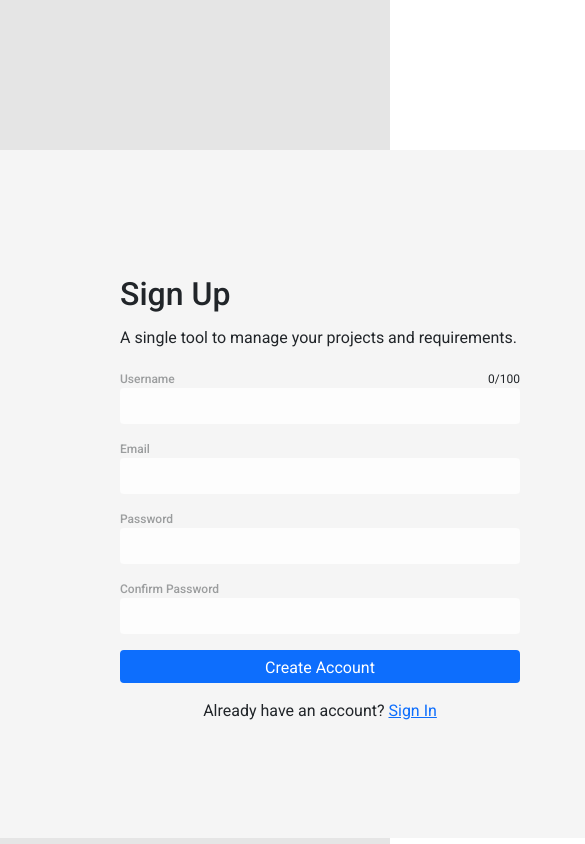
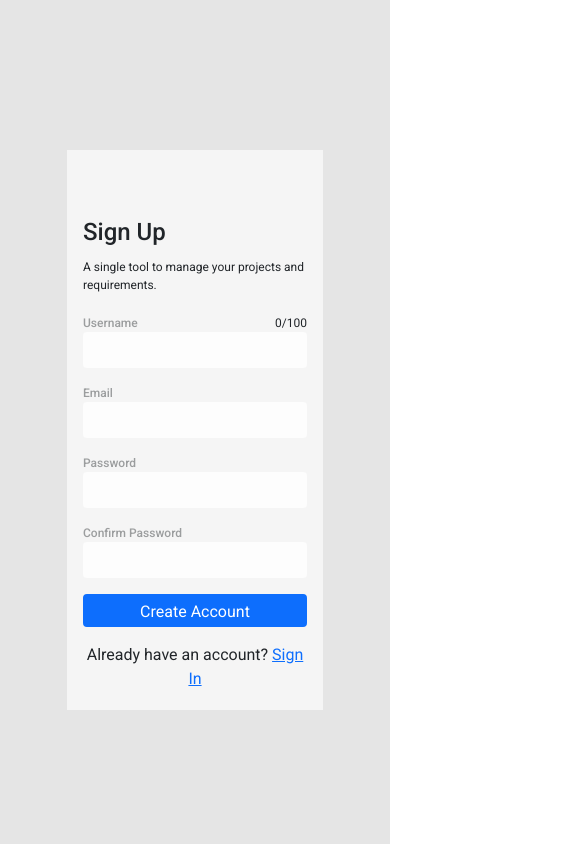
Before and after one commit to gmunilla14/Requirement-Host-frontend, a React (Create React App) app: page /signup in a window 390 px wide. Shown: the top 844 px of the page, 585 px wide, since content can reach past the window. Built offline with nearby package versions, Linux system fonts and the light colour scheme.

Commit message:
Make login pages responsive

```diff
--- a/src/components/auth/signup.js
+++ b/src/components/auth/signup.js
@@ -19,15 +19,15 @@ const SignUp = () => {
   const [minUsernameError, setMinUsernameError] = useState(false);
   const [maxUsernameError, setMaxUsernameError] = useState(false);
   const [passwordError, setPasswordError] = useState(false);
-  const [noEmailError, setNoEmailError] = useState(false)
+  const [noEmailError, setNoEmailError] = useState(false);
 
   const handleSubmit = (e) => {
     e.preventDefault();
     var error = false;
 
-    if(user.email === ''){
-      setNoEmailError(true)
-      error = true
+    if (user.email === "") {
+      setNoEmailError(true);
+      error = true;
     }
     if (confirmPassword !== user.password) {
       setPasswordCheckError(true);
@@ -56,11 +56,8 @@ const SignUp = () => {
 
   return (
     <div className="login-bg" style={{ paddingTop: "9.375rem" }}>
-      <div className="login-modal" style={{ height: "43rem", width: "40rem" }}>
-        <div
-          className="login-modal-holder"
-          style={{ paddingTop: "7.5rem", marginLeft: "7.5rem" }}
-        >
+      <div className="login-modal signup-modal">
+        <div className="login-modal-holder signup-holder">
           <div className="login-title">Sign Up</div>
           <div className="login-description">
             A single tool to manage your projects and requirements.
@@ -119,9 +116,9 @@ const SignUp = () => {
               type="email"
               setValue={(e) => {
                 setUser({ ...user, email: e.target.value });
-                setNoEmailError(false)
+                setNoEmailError(false);
               }}
-              error = {noEmailError ? 'Must use an email to sign up': ''}
+              error={noEmailError ? "Must use an email to sign up" : ""}
             />
             <TextInput
               title="Password"
--- a/src/styles.css
+++ b/src/styles.css
@@ -73,7 +73,7 @@ body {
   outline: none;
   background-color: var(--nav-heading-bg);
   width: calc(100vw - 9rem);
-  color: var(--req-text)
+  color: var(--req-text);
 }
 
 .nav-req-bg {
@@ -532,6 +532,16 @@ td {
   width: 25rem;
 }
 
+.signup-modal {
+  height: 43rem;
+  width: 40rem;
+}
+
+.signup-holder {
+  padding-top: 7.5rem;
+  margin-left: 7.5rem;
+}
+
 .login-title {
   font-size: 2rem;
   font-weight: 500;
@@ -601,7 +611,7 @@ td {
   padding-bottom: 0.6rem;
   position: relative;
   display: block;
-  overflow: auto
+  overflow: auto;
 }
 
 .project-title-holder {
@@ -612,7 +622,7 @@ td {
 
 .edit-project-btn {
   color: var(--title-text);
-  background-color: var(--light-bg) ;
+  background-color: var(--light-bg);
   width: 3.3rem;
   height: 2rem;
   border-radius: 0.25rem;
@@ -1027,7 +1037,6 @@ td {
   cursor: pointer;
 }
 
-
 @media (max-width: 1250px) {
   .projects-holder {
     grid-template-columns: repeat(1, 1fr);
@@ -1042,11 +1051,8 @@ td {
 }
 
 @media (max-width: 950px) {
-
-
   .nav-search-holder {
     padding-left: 0.5rem;
-
   }
 
   .req-holder {
@@ -1057,13 +1063,19 @@ td {
     font-size: 0.75rem;
     width: 60rem;
   }
+
+  .login-description {
+    font-size: 0.75rem;
   }
 
+  .login-title {
+    font-size: 1.5rem;
+  }
+}
 
 @media (max-width: 768px) {
-
   .nav-title {
-    font-size: 0.9rem
+    font-size: 0.9rem;
   }
   .project-card {
     width: 70vw;
@@ -1107,7 +1119,23 @@ td {
     width: 70vw;
   }
 
+  .login-modal {
+    width: 27rem;
+  }
 
+  .login-modal-holder {
+    width: 20rem;
+  }
+
+  .signup-modal {
+    width: 27rem;
+    height: 35rem;
+  }
+
+  .signup-holder {
+    margin-left: 4rem;
+    padding-top: 4rem;
+  }
 }
 
 @media (max-width: 600px) {
@@ -1119,7 +1147,6 @@ td {
 @media (max-width: 550px) {
   .nav-search-holder {
     padding-left: 0.5rem;
-
   }
 }
 
@@ -1155,6 +1182,19 @@ td {
   .project-description {
     font-size: 0.75rem;
   }
+
+  .login-modal {
+    width: 16rem;
+  }
+
+  .login-modal-holder {
+    width: 14rem;
+    margin-left: 1rem;
+  }
+
+
+
+
 }
 
 @media (max-width: 400px) {
```
Lines whose indentation alone changed are shown as unchanged.
